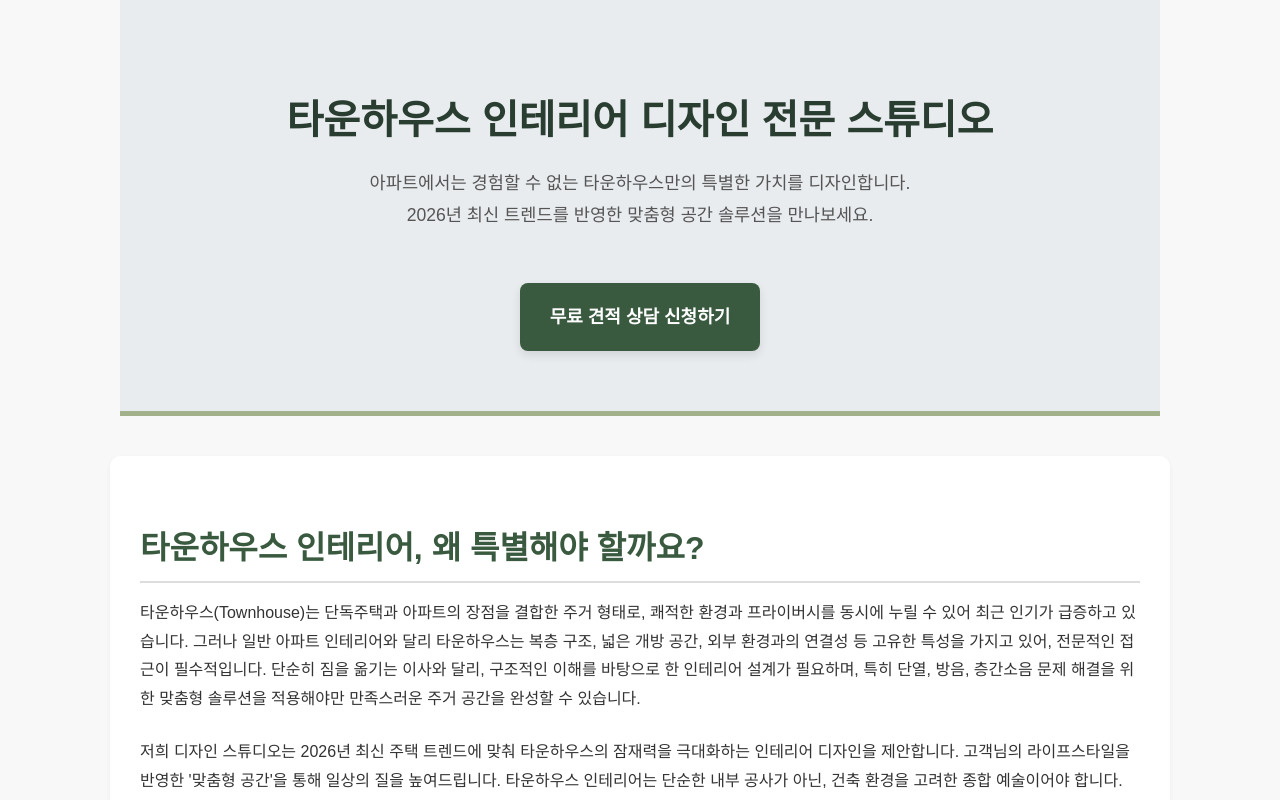
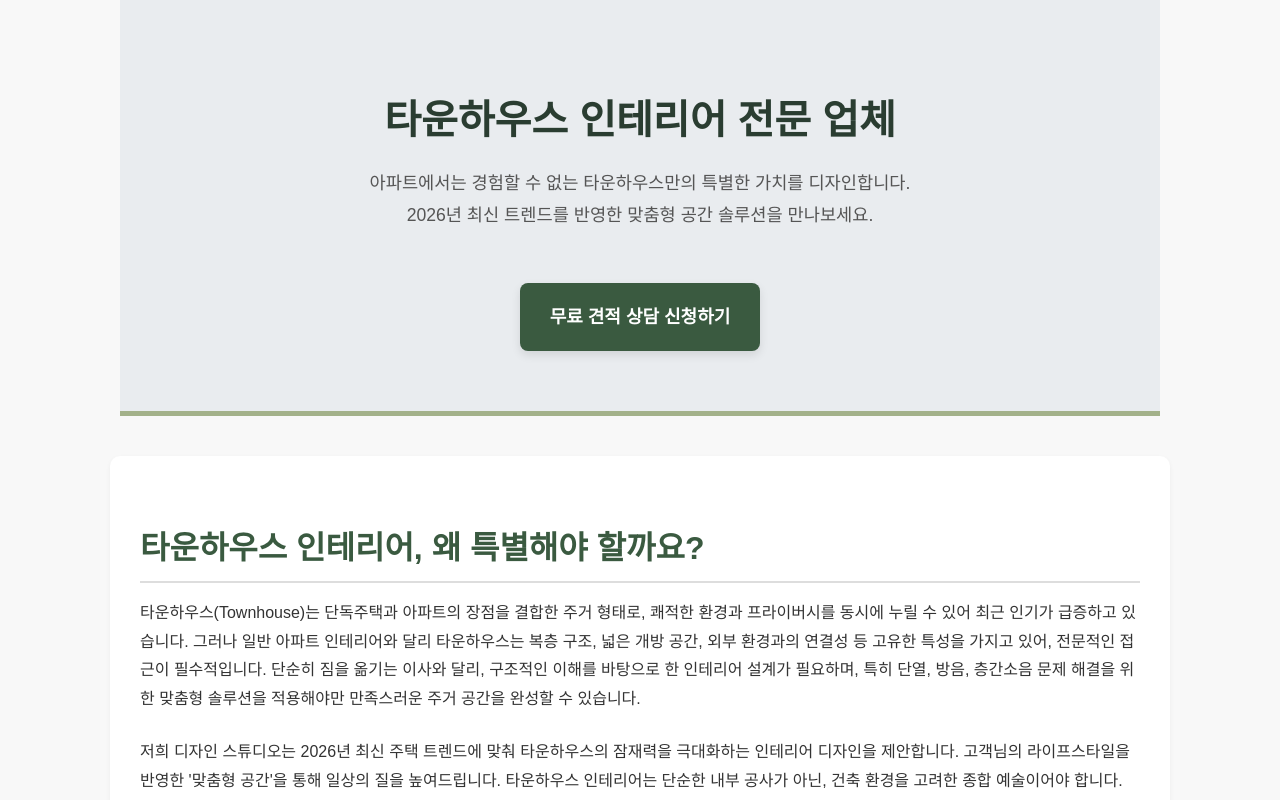
Before and after one commit to firemoney81-naldon/interiormrenewq, a website: page index.html in a window 1280 px wide. Shown: the top 800 px of the page. Drawn offline with Linux system fonts and the light colour scheme.

Commit message:
Update index.html

```diff
--- a/index.html
+++ b/index.html
@@ -204,7 +204,7 @@
 <body>
 
   <header>
-    <h1>타운하우스 인테리어 디자인 전문 스튜디오</h1>
+    <h1>타운하우스 인테리어 전문 업체</h1>
     <p class="main-text">아파트에서는 경험할 수 없는 타운하우스만의 특별한 가치를 디자인합니다.<br>2026년 최신 트렌드를 반영한 맞춤형 공간 솔루션을 만나보세요.</p>
     <a href="#estimate-form" class="cta-btn">무료 견적 상담 신청하기</a>
   </header>
```
